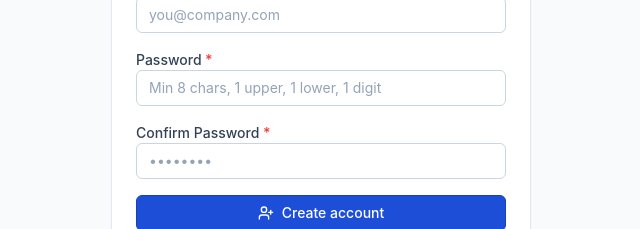
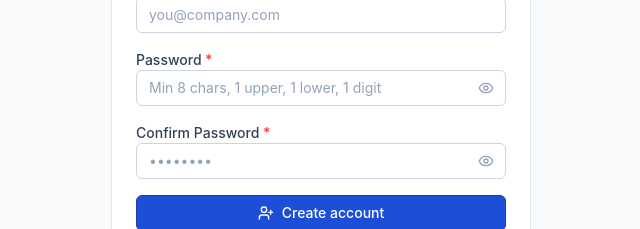
Before and after one commit to BasilZafar11/Asset-_-Flow, a React (Vite) app in the folder frontend/: page /signup in a window 1280 px wide. Shown: the part 347-576 px from the top of the page, without its empty margins (319-959 px from the left). Built offline with nearby package versions, Linux system fonts and the light colour scheme; no server answers.

Commit message:
feat(auth, backend): add password visibility toggle and request logging middleware

```diff
--- a/frontend/src/pages/auth/Login.jsx
+++ b/frontend/src/pages/auth/Login.jsx
@@ -1,6 +1,6 @@
 import { useState } from 'react'
 import { Link, useNavigate, useLocation } from 'react-router-dom'
-import { LogIn } from 'lucide-react'
+import { LogIn, Eye, EyeOff } from 'lucide-react'
 import { Card, CardHeader, CardTitle, CardDescription, CardContent, CardFooter } from '../../components/common/Card'
 import { Input } from '../../components/common/Input'
 import { Label } from '../../components/common/Label'
@@ -21,6 +21,7 @@
   const [password, setPassword] = useState('')
   const [error, setError] = useState('')
   const [loading, setLoading] = useState(false)
+  const [showPassword, setShowPassword] = useState(false)
 
   const handleSubmit = async (e) => {
     e.preventDefault()
@@ -45,7 +46,8 @@
 
       navigate('/workspaces')
     } catch (err) {
-      setError(err?.response?.data?.error || 'Invalid email or password.')
+      console.error('Login error:', err)
+      setError(err?.response?.data?.error || err.message || 'Invalid email or password.')
     } finally {
       setLoading(false)
     }
@@ -87,15 +89,24 @@
                 Forgot password?
               </Link>
             </div>
+            <div className="relative">
               <Input
                 id="password"
-              type="password"
+                type={showPassword ? "text" : "password"}
                 placeholder="••••••••"
                 value={password}
                 onChange={(e) => setPassword(e.target.value)}
                 error={!!error}
                 autoComplete="current-password"
               />
+              <button
+                type="button"
+                onClick={() => setShowPassword(!showPassword)}
+                className="absolute right-3 top-1/2 -translate-y-1/2 text-neutral-400 hover:text-neutral-600 focus:outline-none"
+              >
+                {showPassword ? <EyeOff className="h-4 w-4" /> : <Eye className="h-4 w-4" />}
+              </button>
+            </div>
           </div>
 
           <Button type="submit" loading={loading} className="w-full">
--- a/frontend/src/pages/auth/ResetPassword.jsx
+++ b/frontend/src/pages/auth/ResetPassword.jsx
@@ -1,6 +1,6 @@
 import { useState } from 'react'
 import { Link, useSearchParams, Navigate } from 'react-router-dom'
-import { KeyRound, ArrowLeft } from 'lucide-react'
+import { KeyRound, ArrowLeft, Eye, EyeOff } from 'lucide-react'
 import { Card, CardHeader, CardTitle, CardDescription, CardContent, CardFooter } from '../../components/common/Card'
 import { Input } from '../../components/common/Input'
 import { Label } from '../../components/common/Label'
@@ -17,6 +17,8 @@
   const [error, setError] = useState('')
   const [loading, setLoading] = useState(false)
   const [success, setSuccess] = useState(false)
+  const [showPassword, setShowPassword] = useState(false)
+  const [showConfirmPassword, setShowConfirmPassword] = useState(false)
 
   // No token → redirect to forgot-password
   if (!token) {
@@ -83,26 +85,44 @@
 
           <div className="space-y-1.5">
             <Label htmlFor="password" required>New Password</Label>
+            <div className="relative">
               <Input
                 id="password"
-              type="password"
+                type={showPassword ? "text" : "password"}
                 placeholder="Min 8 chars, 1 upper, 1 lower, 1 digit"
                 value={password}
                 onChange={(e) => setPassword(e.target.value)}
                 autoComplete="new-password"
               />
+              <button
+                type="button"
+                onClick={() => setShowPassword(!showPassword)}
+                className="absolute right-3 top-1/2 -translate-y-1/2 text-neutral-400 hover:text-neutral-600 focus:outline-none"
+              >
+                {showPassword ? <EyeOff className="h-4 w-4" /> : <Eye className="h-4 w-4" />}
+              </button>
+            </div>
           </div>
 
           <div className="space-y-1.5">
             <Label htmlFor="confirmPassword" required>Confirm Password</Label>
+            <div className="relative">
               <Input
                 id="confirmPassword"
-              type="password"
+                type={showConfirmPassword ? "text" : "password"}
                 placeholder="••••••••"
                 value={confirmPassword}
                 onChange={(e) => setConfirmPassword(e.target.value)}
                 autoComplete="new-password"
               />
+              <button
+                type="button"
+                onClick={() => setShowConfirmPassword(!showConfirmPassword)}
+                className="absolute right-3 top-1/2 -translate-y-1/2 text-neutral-400 hover:text-neutral-600 focus:outline-none"
+              >
+                {showConfirmPassword ? <EyeOff className="h-4 w-4" /> : <Eye className="h-4 w-4" />}
+              </button>
+            </div>
           </div>
 
           <Button type="submit" loading={loading} className="w-full">
--- a/frontend/src/pages/auth/Signup.jsx
+++ b/frontend/src/pages/auth/Signup.jsx
@@ -1,6 +1,6 @@
 import { useState } from 'react'
 import { Link, useNavigate } from 'react-router-dom'
-import { UserPlus } from 'lucide-react'
+import { UserPlus, Eye, EyeOff } from 'lucide-react'
 import { Card, CardHeader, CardTitle, CardDescription, CardContent, CardFooter } from '../../components/common/Card'
 import { Input } from '../../components/common/Input'
 import { Label } from '../../components/common/Label'
@@ -17,6 +17,8 @@
   const [confirmPassword, setConfirmPassword] = useState('')
   const [error, setError] = useState('')
   const [loading, setLoading] = useState(false)
+  const [showPassword, setShowPassword] = useState(false)
+  const [showConfirmPassword, setShowConfirmPassword] = useState(false)
 
   const validate = () => {
     if (!name || !email || !password || !confirmPassword) {
@@ -108,26 +110,44 @@
 
           <div className="space-y-1.5">
             <Label htmlFor="password" required>Password</Label>
+            <div className="relative">
               <Input
                 id="password"
-              type="password"
+                type={showPassword ? "text" : "password"}
                 placeholder="Min 8 chars, 1 upper, 1 lower, 1 digit"
                 value={password}
                 onChange={(e) => setPassword(e.target.value)}
                 autoComplete="new-password"
               />
+              <button
+                type="button"
+                onClick={() => setShowPassword(!showPassword)}
+                className="absolute right-3 top-1/2 -translate-y-1/2 text-neutral-400 hover:text-neutral-600 focus:outline-none"
+              >
+                {showPassword ? <EyeOff className="h-4 w-4" /> : <Eye className="h-4 w-4" />}
+              </button>
+            </div>
           </div>
 
           <div className="space-y-1.5">
             <Label htmlFor="confirmPassword" required>Confirm Password</Label>
+            <div className="relative">
               <Input
                 id="confirmPassword"
-              type="password"
+                type={showConfirmPassword ? "text" : "password"}
                 placeholder="••••••••"
                 value={confirmPassword}
                 onChange={(e) => setConfirmPassword(e.target.value)}
                 autoComplete="new-password"
               />
+              <button
+                type="button"
+                onClick={() => setShowConfirmPassword(!showConfirmPassword)}
+                className="absolute right-3 top-1/2 -translate-y-1/2 text-neutral-400 hover:text-neutral-600 focus:outline-none"
+              >
+                {showConfirmPassword ? <EyeOff className="h-4 w-4" /> : <Eye className="h-4 w-4" />}
+              </button>
+            </div>
           </div>
 
           <Button type="submit" loading={loading} className="w-full">
```
Also changed, not shown: 1 other file (tests, documents, lock files or other folders). Lines whose indentation alone changed are shown as unchanged.
